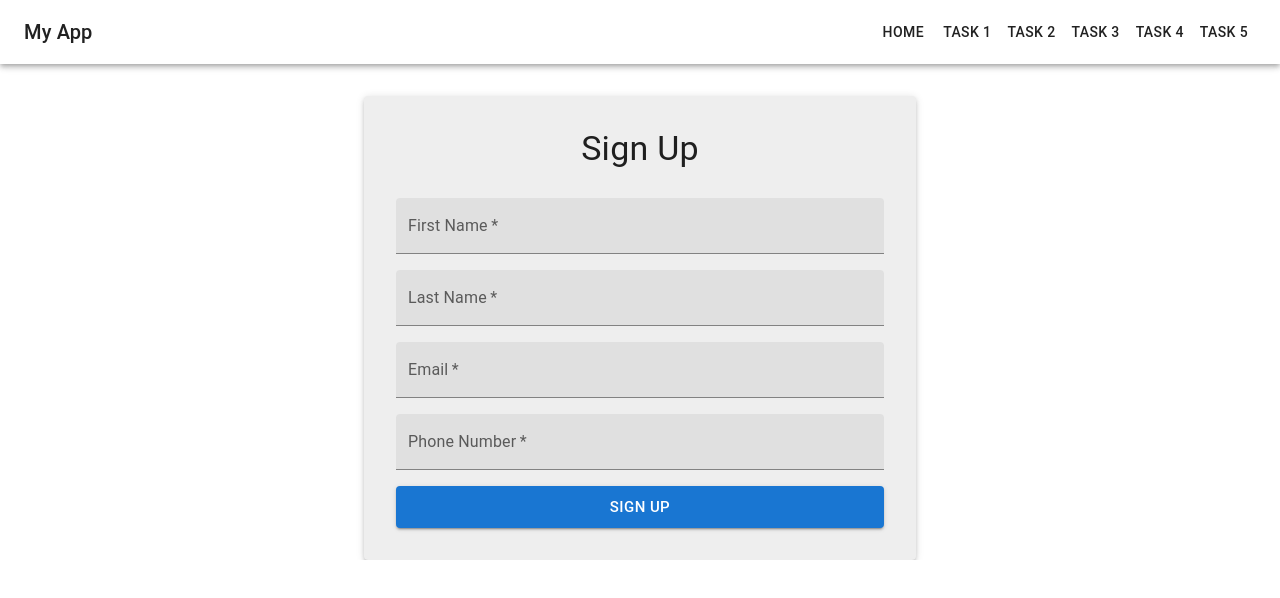
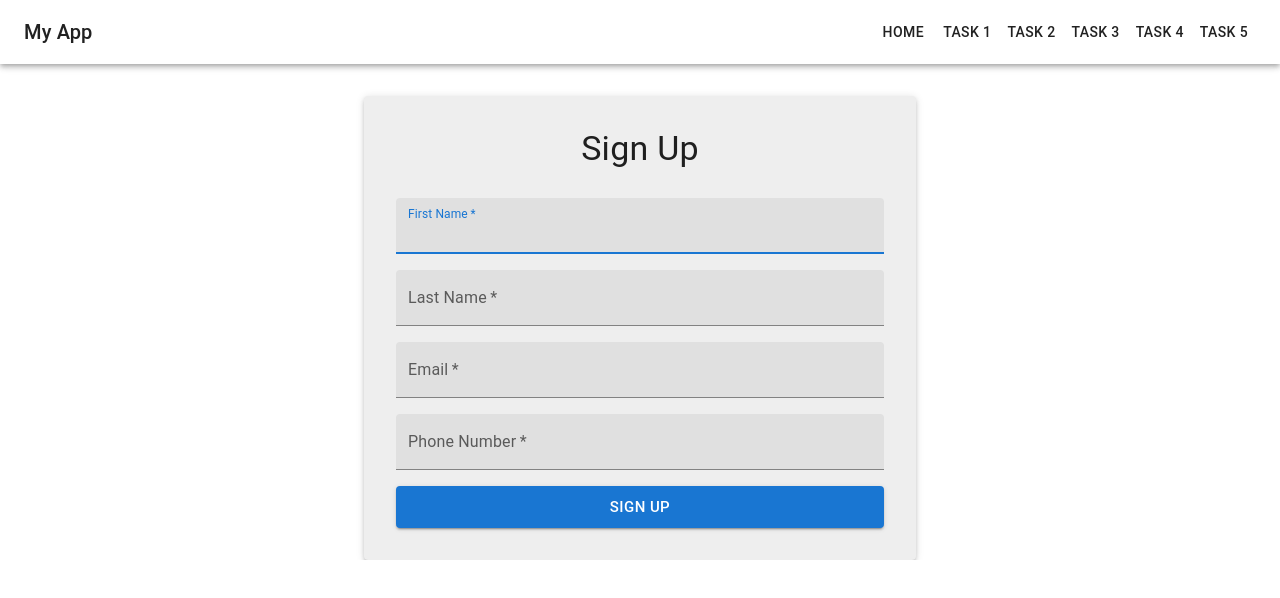
Before and after one commit to Natata08/hyf-homework, a Next.js app in the folder react/react2/week1/my-app/: page /signup_form in a window 1280 px wide. Shown: the top 598 px of the page. Built offline with nearby package versions, Linux system fonts and the light colour scheme.

Commit message:
implement focusing on first input

```diff
--- a/react/react2/week1/my-app/app/signup_form/page.js
+++ b/react/react2/week1/my-app/app/signup_form/page.js
@@ -1,6 +1,6 @@
 "use client";
 
-import { useState, useRef } from "react";
+import { useState, useRef, useEffect } from "react";
 import {
   Container,
   Typography,
@@ -17,6 +17,12 @@ export default function SignUpForm() {
     email: "",
     phoneNumber: "",
   });
+
+  const firstNameRef = useRef(null);
+
+  useEffect(() => {
+    firstNameRef.current?.focus();
+  }, []);
 
   const handleChange = (e) => {
     const { name, value } = e.target;
@@ -61,6 +67,7 @@ export default function SignUpForm() {
             name='firstName'
             value={formData.firstName}
             onChange={handleChange}
+            inputRef={firstNameRef}
           />
           <TextField
             required
```
